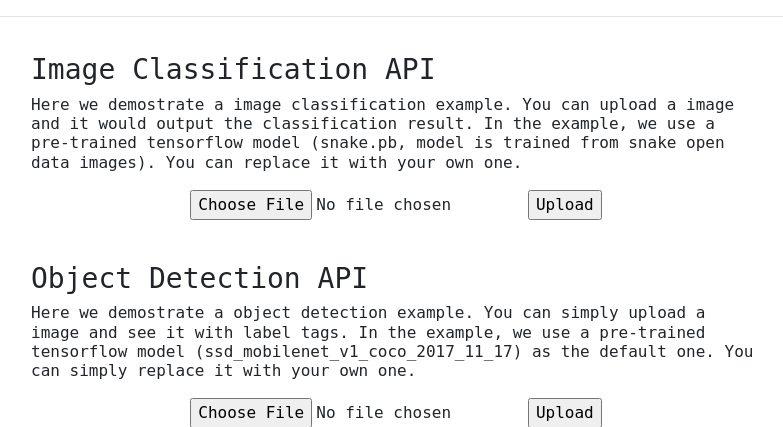
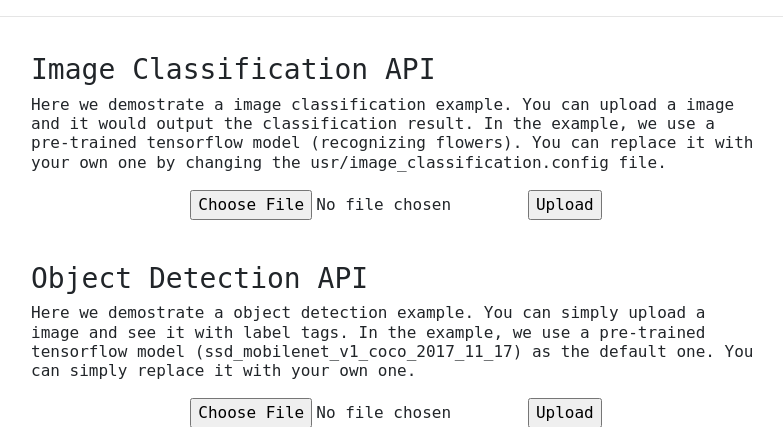
Before and after one commit to jiankaiwang/scai, a Flask app: page / in a window 1280 px wide. Shown: the part 290-717 px from the top of the page, without its empty margins (244-1027 px from the left). Run offline with Flask 2, Linux system fonts and the light colour scheme; grey boxes labelled with a size stand in for pictures from a placeholder-image service; some libraries are stand-ins or nearby versions.

Commit message:
add more information about scai

```diff
--- a/templates/index.html
+++ b/templates/index.html
@@ -11,7 +11,7 @@ Simple C-AI
         <div class="col-xs-2 col-md-2"></div>
         <div class="col-xs-8 col-md-8 text-left">
             <h3>Image Classification API</h3>
-            <h6>Here we demostrate a image classification example. You can upload a image and it would output the classification result. In the example, we use a pre-trained tensorflow model (snake.pb, model is trained from  snake open data images). You can replace it with your own one.</h6>
+            <h6>Here we demostrate a image classification example. You can upload a image and it would output the classification result. In the example, we use a pre-trained tensorflow model (recognizing flowers). You can replace it with your own one by changing the usr/image_classification.config file.</h6>
         </div>
         <div class="col-xs-2 col-md-2"></div>
     </div>
```
Also changed, not shown: README.md, usr/scai.png (added), usr/scai_image_classification.png (added), usr/scai_object_detection.png (added), 1 other file.
